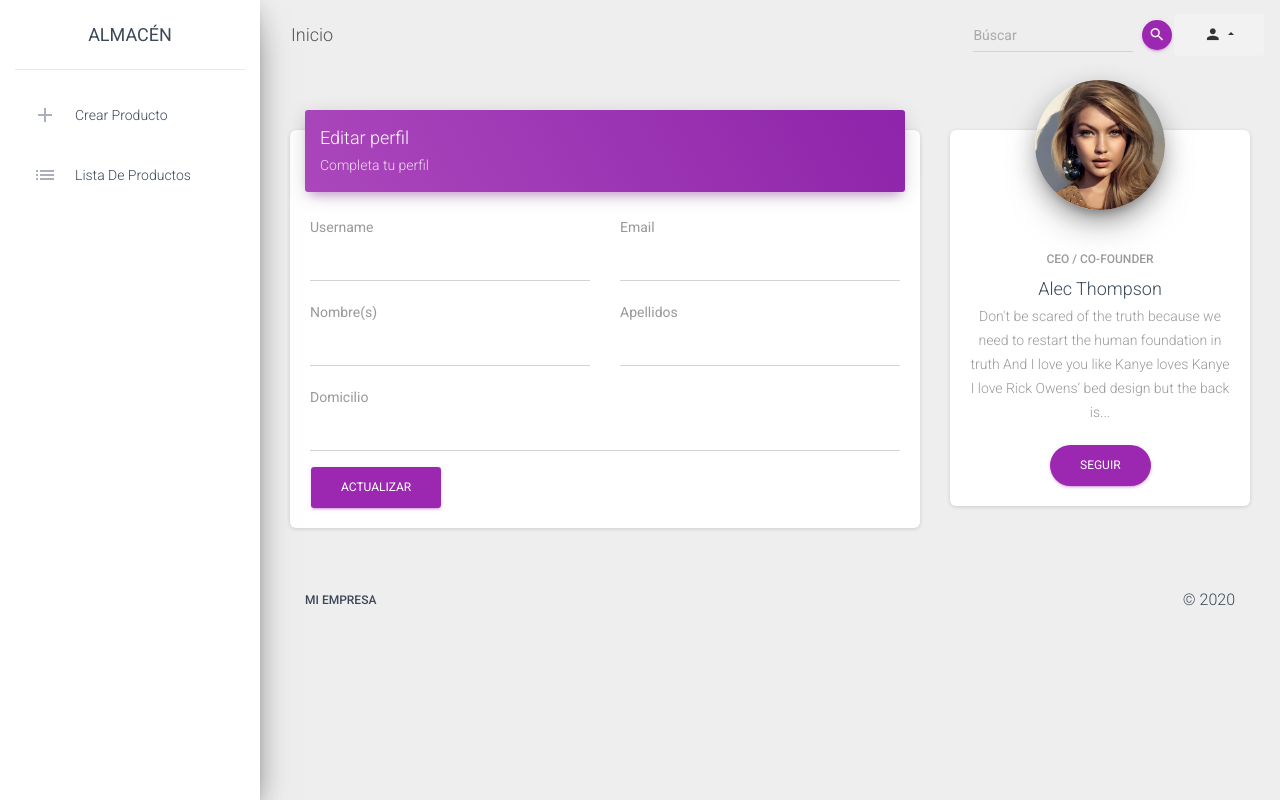
After one commit to FatimaMacias/almacen-1, a PHP site: page /views/users/profile.php in a window 1280 px wide. The commit adds this page. Run offline with PHP 8.4, Linux system fonts and the light colour scheme; some libraries are stand-ins or nearby versions.

Commit message:
Implentar vista de perfil - uso del grid de contenido

```diff
--- a/layout/footer.php
+++ b/layout/footer.php
@@ -21,5 +21,10 @@
         </footer>
       </div>
   </div>
+  <!--   Core JS Files   -->
+  <script src="../../assets/js/core/jquery.min.js" type="text/javascript"></script>
+  <script src="../../assets/js/core/popper.min.js" type="text/javascript"></script>
+  <script src="../../assets/js/core/bootstrap-material-design.min.js" type="text/javascript"></script>
+  <script src="../../assets/js/plugins/perfect-scrollbar.jquery.min.js"></script>
 </body>
 </html>
--- a/layout/navbar.php
+++ b/layout/navbar.php
@@ -20,6 +20,22 @@
                   </button>
                 </form>
               </li>
+              <li class="nav-item">
+                <div class="dropdown show">
+                  <a class="btn btn-secondary dropdown-toggle" href="#" role="button" id="dropdownMenuLink" data-toggle="dropdown" aria-haspopup="true" aria-expanded="false">
+                    <i class="material-icons">person</i>
+                  </a>
+
+                  <div class="dropdown-menu" aria-labelledby="dropdownMenuLink">
+                    <a class="dropdown-item" href="../users/profile.php">Mi perfil</a>
+                    <a class="dropdown-item" href="#">Alguna acción</a>
+                    <a class="dropdown-item" href="#">Otra acción</a>
+                    <div class="dropdown-divider"></div>
+                    <a class="dropdown-item" href="#">Cerrar sesión</a>
+                  </div>
+                </div>
+
+              </li>
               <!-- your navbar here -->
             </ul>
           </div>
--- /dev/null
+++ b/views/users/profile.php
@@ -0,0 +1,90 @@
+<?php
+?>
+<?php
+include('../../layout/header.php');
+include('../../layout/sidebar.php');
+include('../../layout/navbar.php');
+?>
+    <div class="content">
+        <div class="container-fluid">
+
+        <!-- your content here -->
+
+            <div class="row">
+                <div class="col-md-8">
+                    <div class="card">
+                        <div class="card-header card-header-primary">
+                            <h4 class="card-title">Editar perfil</h4>
+                            <p class="card-category">Completa tu perfil</p>
+                        </div>
+                        <div class="card-body">
+                            <form>
+                                <div class="row">
+                                    <div class="col-md-6">
+                                        <div class="form-group">
+                                        <label class="bmd-label-floating">Username</label>
+                                        <input type="text" class="form-control">
+                                        </div>
+                                    </div>
+                                    <div class="col-md-6">
+                                        <div class="form-group">
+                                        <label class="bmd-label-floating">Email</label>
+                                        <input type="email" class="form-control">
+                                        </div>
+                                    </div>
+                                </div>
+                                <div class="row">
+                                <div class="col-md-6">
+                                    <div class="form-group">
+                                    <label class="bmd-label-floating">Nombre(s)</label>
+                                    <input type="text" class="form-control">
+                                    </div>
+                                </div>
+                                <div class="col-md-6">
+                                    <div class="form-group">
+                                    <label class="bmd-label-floating">Apellidos</label>
+                                    <input type="text" class="form-control">
+                                    </div>
+                                </div>
+                                </div>
+                                <div class="row">
+                                    <div class="col-md-12">
+                                        <div class="form-group">
+                                        <label class="bmd-label-floating">Domicilio</label>
+                                        <input type="text" class="form-control">
+                                        </div>
+                                    </div>
+                                </div>
+                                <div class="row">
+                                    <div class="col-md-12">
+                                        <button type="submit" class="btn btn-primary pull-right">Actualizar</button>
+                                    </div>
+                                </div>
+                            </form>
+                        </div>
+                    </div>
+                </div>
+                <div class="col-md-4">
+                    <div class="card card-profile">
+                        <div class="card-avatar">
+                            <a href="javascript:;">
+                                <img class="img" src="../../assets/img/faces/avatar.jpg" />
+                            </a>
+                        </div>
+                        <div class="card-body">
+                            <h6 class="card-category text-gray">CEO / Co-Founder</h6>
+                            <h4 class="card-title">Alec Thompson</h4>
+                            <p class="card-description">
+                                Don't be scared of the truth because we need to restart the human foundation in truth And I love you like Kanye loves Kanye I love Rick Owens’ bed design but the back is...
+                            </p>
+                            <a href="javascript:;" class="btn btn-primary btn-round">Seguir</a>
+                        </div>
+                    </div>
+                </div>
+            </div>
+
+        </div>
+
+<?php
+include('../../layout/footer.php');
+?>
```
Also changed, not shown: index.html (+26 -2 lines), views/js/listas.html (+7 -0 lines), views/js/splice.html (added, +38 -0 lines).
